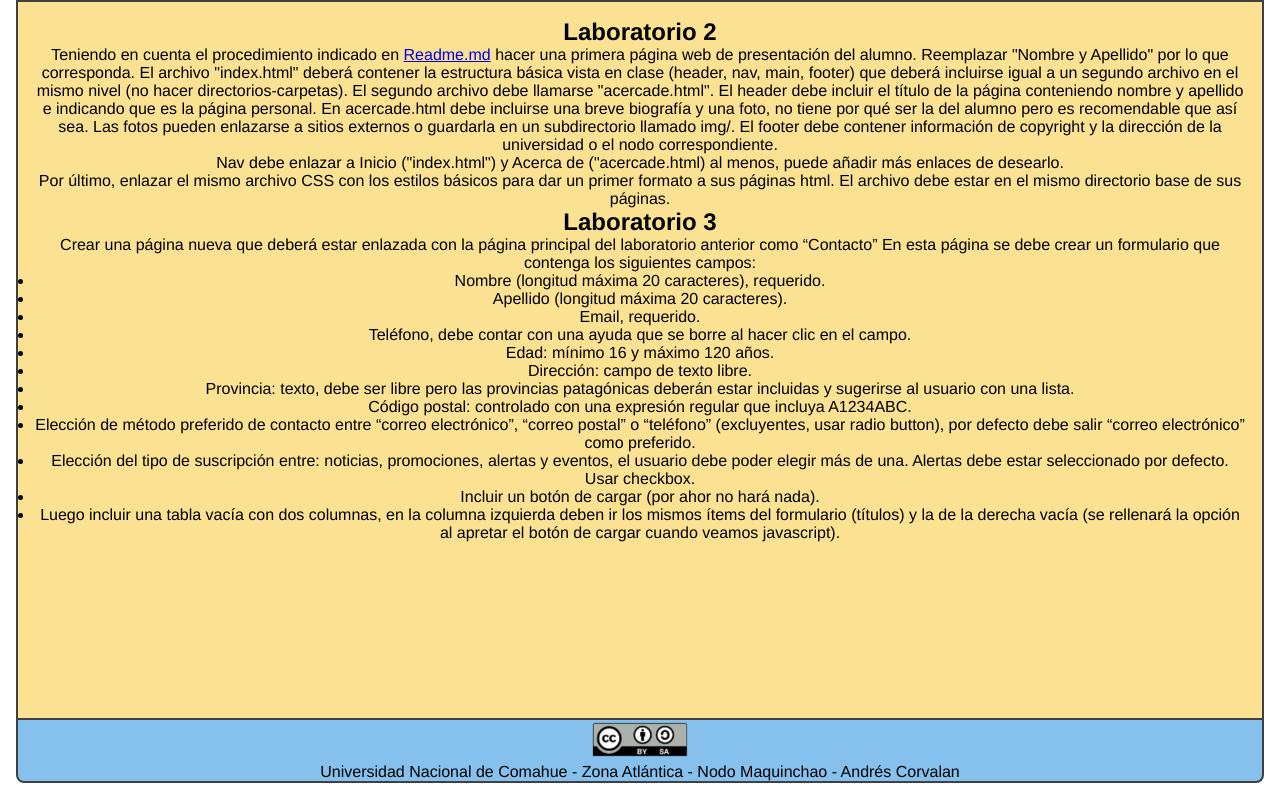
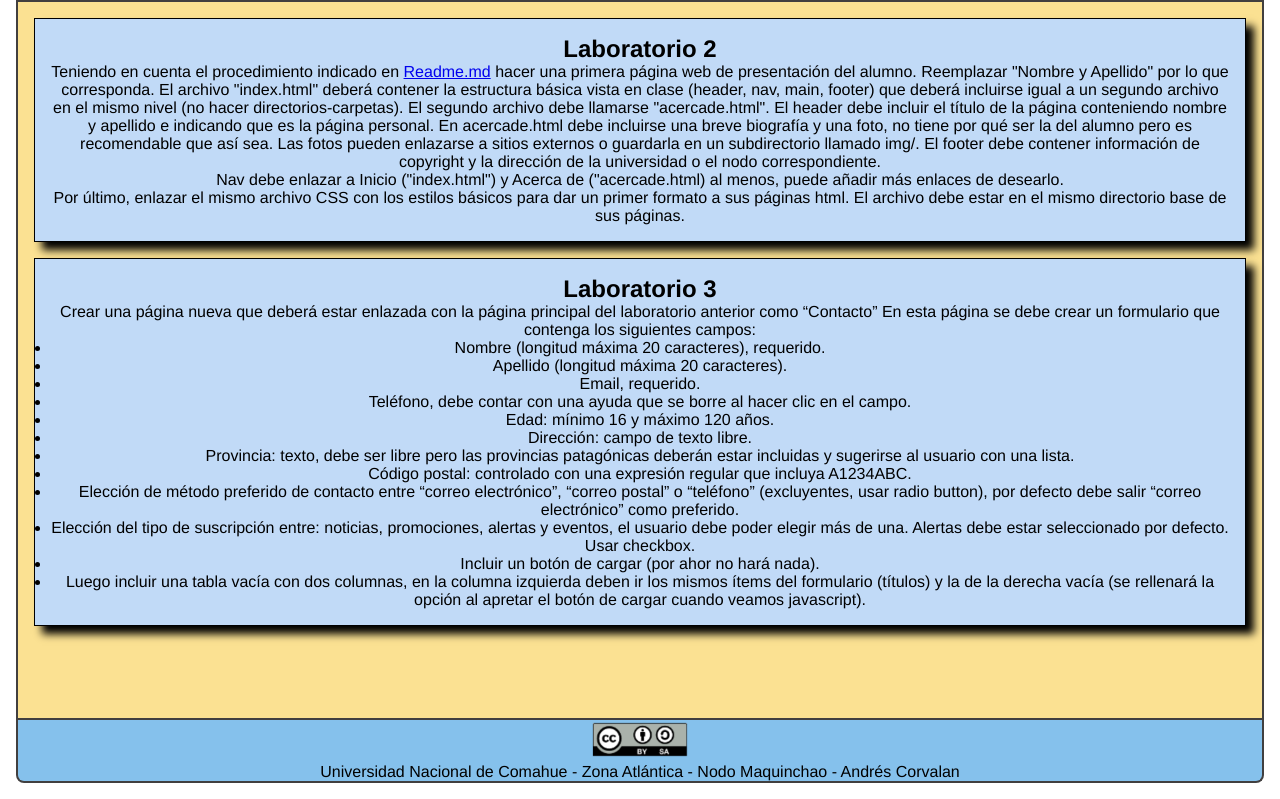
Before and after one commit to andrescorvalan/andrescorvalan.github.io, a plain HTML site: page PEyLW-lab3/index.html in a window 1280 px wide. Shown: the part 90-889 px from the top of the page. Drawn offline with Linux system fonts and the light colour scheme; a web font is replaced by a local one.

Commit message:
Update 1 index.html

```diff
--- a/PEyLW-lab3/index.html
+++ b/PEyLW-lab3/index.html
@@ -18,6 +18,7 @@
         </ul>
     </nav>
     <main>
+        <article class="marcoInfo">
         <h2>Laboratorio 2</h2>
         <p>Teniendo en cuenta el procedimiento indicado en
             <a href="https://github.com/uncoma-curza-lab/PEyLW-2024/blob/main/README.md">
@@ -39,6 +40,8 @@
             formato a sus páginas html. El archivo debe estar en el mismo directorio base de sus
             páginas.
         </p>
+        </article>
+        <article class="marcoInfo">
         <h2>Laboratorio 3</h2>
         <p></p>Crear una página nueva que deberá estar enlazada con la página principal del laboratorio anterior como “Contacto”
         En esta página se debe crear un formulario que contenga los siguientes campos:</p>
@@ -59,6 +62,7 @@
             <li>Luego incluir una tabla vacía con dos columnas, en la columna izquierda deben ir los mismos ítems del formulario (títulos) y la de
                 la derecha vacía (se rellenará la opción al apretar el botón de cargar cuando veamos javascript).</li>
         </ul>
+        </article>
     </main>
     <footer>
         <img src="img/cc-by-sa.png" width="100">
```
